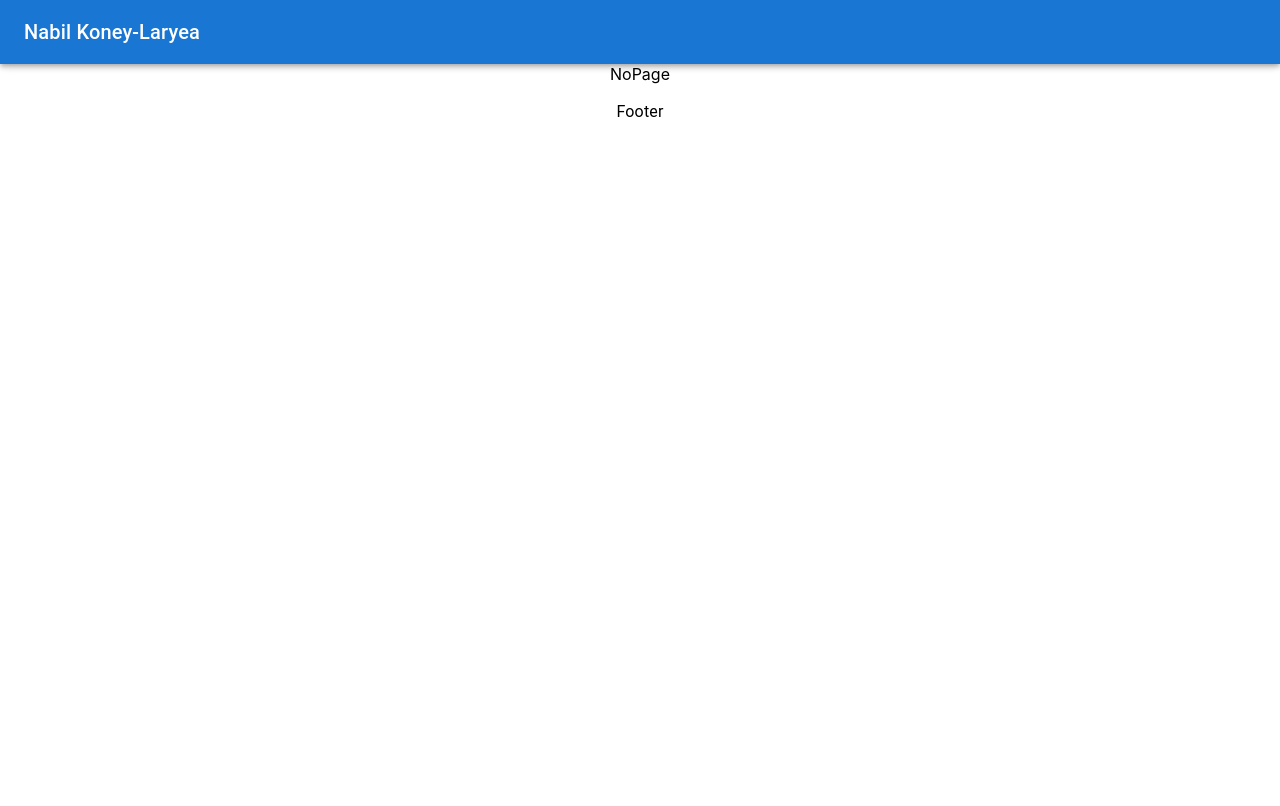
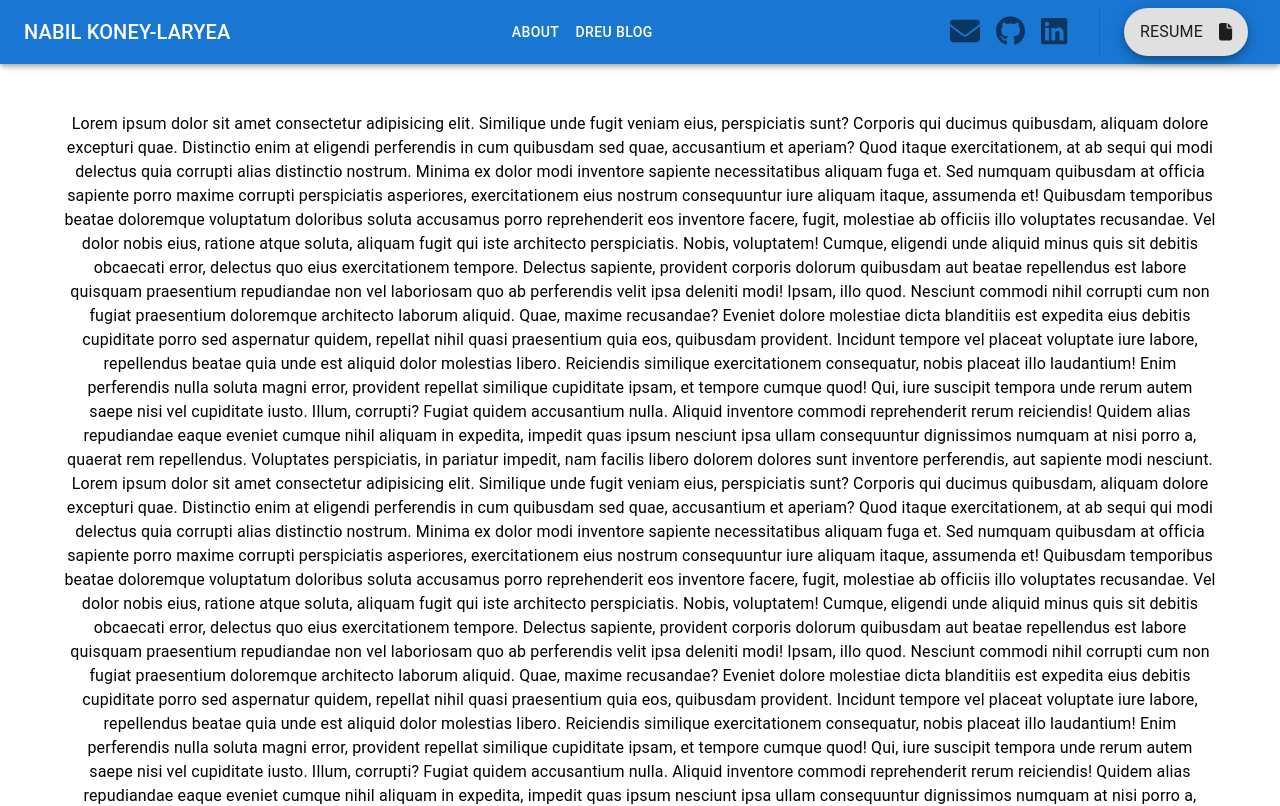
Before and after one commit to nabilkoneylaryea/nabilkoneylaryea.github.io, a React (Create React App) app: page /about in a window 1280 px wide. Shown: the top 806 px of the page. Built offline with nearby package versions, Linux system fonts and the light colour scheme.

Commit message:
Added buttons to route to important information

```diff
--- a/package.json
+++ b/package.json
@@ -5,11 +5,17 @@
   "dependencies": {
     "@emotion/react": "^11.11.1",
     "@emotion/styled": "^11.11.0",
+    "@fortawesome/fontawesome-svg-core": "^6.4.0",
+    "@fortawesome/free-brands-svg-icons": "^6.4.0",
+    "@fortawesome/free-solid-svg-icons": "^6.4.0",
+    "@fortawesome/react-fontawesome": "^0.2.0",
     "@mui/icons-material": "^5.11.16",
     "@mui/material": "^5.13.6",
     "@testing-library/jest-dom": "^5.16.5",
     "@testing-library/react": "^13.4.0",
     "@testing-library/user-event": "^13.5.0",
+    "babel-plugin-macros": "^3.1.0",
+    "font-awesome": "^4.7.0",
     "react": "^18.2.0",
     "react-dom": "^18.2.0",
     "react-router-dom": "^6.14.0",
--- a/src/App.js
+++ b/src/App.js
@@ -1,8 +1,6 @@
 import React from 'react';
 import About from './pages/About';
-import Contact from './pages/Contact';
 import Dreu from './pages/Dreu';
-import Feedback from './pages/Feedback';
 import NoPage from './pages/NoPage';
 import Resume from './pages/Resume';
 import Header from './components/Header';
@@ -17,33 +15,23 @@ function App() {
 		<div className='App'>
 			<Box display='flex' flexDirection='column'>
 				<Box>
-					<Header />
-				</Box>
-				<Box>
 					<Container>
 						<BrowserRouter>
+							<Header />
 							<Routes>
 								<Route path='/'>
-									<Route index element={<About />} />
+									<Route path='about' element={<About />} />
 									<Route path='resume' element={<Resume />} />
 									<Route path='dreu' element={<Dreu />} />
-									<Route
-										path='feedback'
-										element={<Feedback />}
-									/>
-									<Route
-										path='contact'
-										element={<Contact />}
-									/>
 									<Route path='*' element={<NoPage />} />
 								</Route>
 							</Routes>
 						</BrowserRouter>
 					</Container>
 				</Box>
-				<Box p={2}>
+				{/* <Box p={2}>
 					<Footer />
-				</Box>
+				</Box> */}
 			</Box>
 		</div>
 	);
--- /dev/null
+++ b/src/components/Contact.js
@@ -0,0 +1,86 @@
+import React from 'react';
+import {
+	Box,
+	IconButton,
+	Button,
+	Stack,
+	Tooltip,
+	Divider,
+	Fab,
+	Typography,
+} from '@mui/material';
+import { FontAwesomeIcon } from '@fortawesome/react-fontawesome';
+import { faEnvelope, faFile } from '@fortawesome/free-solid-svg-icons';
+import { faGithub, faLinkedin } from '@fortawesome/free-brands-svg-icons';
+const ContactButtons = () => {
+	const mail = () => {
+		window.open('mailto:nkoney14@gmail.com');
+	};
+	const github = () => {
+		window.open('https://github.com/nabilkoneylaryea');
+	};
+	const linkedin = () => {
+		window.open('https://linkedin.com/in/nabilkoneylaryea');
+	};
+	return (
+		<Box>
+			<Tooltip title={'Email: nkoney14@gmail.com'}>
+				<IconButton onClick={mail}>
+					<FontAwesomeIcon icon={faEnvelope} size='lg' />
+				</IconButton>
+			</Tooltip>
+			<Tooltip title={'GitHub: nabilkoneylaryea'}>
+				<IconButton onClick={github}>
+					<FontAwesomeIcon icon={faGithub} size='lg' />
+				</IconButton>
+			</Tooltip>
+			<Tooltip title={'LinkedIn: nabilkoneylaryea'}>
+				<IconButton onClick={linkedin}>
+					<FontAwesomeIcon icon={faLinkedin} size='lg' />
+				</IconButton>
+			</Tooltip>
+		</Box>
+	);
+};
+const ResumeButton = () => {
+	const resume = () => {
+		window.open('https://flowcv.com/resume/knth85dn6u');
+	};
+	return (
+		<Fab onClick={resume} variant='extended'>
+			<Typography mr={2}>Resume</Typography>
+			<FontAwesomeIcon icon={faFile} size='lg' />
+		</Fab>
+	);
+};
+
+function Contact() {
+	return (
+		<>
+			<Box p={1} sx={{ display: { xs: 'none', sm: 'block' } }}>
+				<Stack direction={'row'} spacing={3} justifyContent={'center'}>
+					<ContactButtons />
+					<Divider orientation='vertical' variant='middle' flexItem />
+					<ResumeButton />
+				</Stack>
+			</Box>
+			<Box p={1} sx={{ display: { xs: 'block', sm: 'none' } }}>
+				<Stack
+					direction={'column'}
+					spacing={3}
+					justifyContent={'center'}
+				>
+					<ContactButtons />
+					<Divider
+						orientation='horizontal'
+						variant='middle'
+						flexItem
+					/>
+					<ResumeButton />
+				</Stack>
+			</Box>
+		</>
+	);
+}
+
+export default Contact;
--- a/src/components/Header.js
+++ b/src/components/Header.js
@@ -1,5 +1,4 @@
 import * as React from 'react';
-import PropTypes from 'prop-types';
 import AppBar from '@mui/material/AppBar';
 import Toolbar from '@mui/material/Toolbar';
 import Typography from '@mui/material/Typography';
@@ -7,6 +6,19 @@ import useScrollTrigger from '@mui/material/useScrollTrigger';
 import Box from '@mui/material/Box';
 import Container from '@mui/material/Container';
 import Slide from '@mui/material/Slide';
+import Divider from '@mui/material/Divider';
+import Drawer from '@mui/material/Drawer';
+import IconButton from '@mui/material/IconButton';
+import List from '@mui/material/List';
+import ListItem from '@mui/material/ListItem';
+import ListItemButton from '@mui/material/ListItemButton';
+import ListItemText from '@mui/material/ListItemText';
+import MenuIcon from '@mui/icons-material/Menu';
+import Button from '@mui/material/Button';
+
+import Contact from './Contact';
+
+import { NavLink } from 'react-router-dom';
 
 function HideOnScroll(props) {
 	const { children, window } = props;
@@ -24,28 +36,122 @@ function HideOnScroll(props) {
 	);
 }
 
-HideOnScroll.propTypes = {
-	children: PropTypes.element.isRequired,
-	/**
-	 * Injected by the documentation to work in an iframe.
-	 * You won't need it on your project.
-	 */
-	window: PropTypes.func,
-};
+const drawerWidth = 240;
+const navItems = [
+	{ route: 'about', name: 'About' },
+	{ route: 'dreu', name: 'DREU Blog' },
+	// { route: 'resume', name: 'Resume' },
+];
 
 export default function Header(props) {
+	const { window } = props;
+	const [mobileOpen, setMobileOpen] = React.useState(false);
+
+	const handleDrawerToggle = () => {
+		setMobileOpen((prevState) => !prevState);
+	};
+
+	const drawer = (
+		<Box onClick={handleDrawerToggle} sx={{ textAlign: 'center' }}>
+			<Typography variant='h6' sx={{ my: 2 }}>
+				Menu
+			</Typography>
+			<Divider />
+			<List>
+				{navItems.map((item) => (
+					<NavLink
+						to={'/' + item.route}
+						style={{ color: 'inherit', 'text-decoration': 'none' }}
+					>
+						<ListItem key={item.route} disablePadding>
+							<ListItemButton sx={{ textAlign: 'center' }}>
+								<ListItemText primary={item.name} />
+							</ListItemButton>
+						</ListItem>
+					</NavLink>
+				))}
+				<Contact />
+			</List>
+		</Box>
+	);
+
+	const container =
+		window !== undefined ? () => window().document.body : undefined;
+
 	return (
-		<>
-			<HideOnScroll {...props}>
-				<AppBar>
+		<Box>
+			<HideOnScroll>
+				<AppBar component='nav'>
 					<Toolbar>
-						<Typography variant='h6' component='div'>
-							Nabil Koney-Laryea
+						<IconButton
+							color='inherit'
+							aria-label='open drawer'
+							edge='start'
+							onClick={handleDrawerToggle}
+							sx={{ mr: 2, display: { sm: 'none' } }}
+						>
+							<MenuIcon />
+						</IconButton>
+						<Typography
+							variant='h6'
+							component='div'
+							sx={{
+								display: { xs: 'block' },
+							}}
+						>
+							NABIL KONEY-LARYEA
 						</Typography>
+						<Box
+							flexGrow={1}
+							sx={{
+								display: { xs: 'none', sm: 'block' },
+							}}
+						>
+							{navItems.map((item) => (
+								<NavLink
+									to={'/' + item.route}
+									style={{ 'text-decoration': 'none' }}
+								>
+									<Button
+										key={item.route}
+										sx={{ color: '#fff' }}
+									>
+										{item.name}
+									</Button>
+								</NavLink>
+							))}
+						</Box>
+						<Box sx={{ display: { xs: 'none', sm: 'block' } }}>
+							<Contact />
+						</Box>
 					</Toolbar>
 				</AppBar>
 			</HideOnScroll>
-			<Toolbar />
-		</>
+
+			<Box component='nav'>
+				<Drawer
+					container={container}
+					variant='temporary'
+					open={mobileOpen}
+					onClose={handleDrawerToggle}
+					ModalProps={{
+						keepMounted: true, // Better open performance on mobile.
+					}}
+					sx={{
+						display: { xs: 'block', sm: 'none' },
+						'& .MuiDrawer-paper': {
+							boxSizing: 'border-box',
+							width: drawerWidth,
+						},
+					}}
+				>
+					{drawer}
+				</Drawer>
+			</Box>
+
+			<Box component='main' sx={{ p: 3 }}>
+				<Toolbar />
+			</Box>
+		</Box>
 	);
 }
--- /dev/null
+++ b/src/components/LoremIpsum.js
@@ -0,0 +1,48 @@
+import React from 'react';
+import { Typography } from '@mui/material';
+
+function LoremIpsum() {
+	return (
+		<Typography>
+			Lorem ipsum dolor sit amet consectetur adipisicing elit. Similique
+			unde fugit veniam eius, perspiciatis sunt? Corporis qui ducimus
+			quibusdam, aliquam dolore excepturi quae. Distinctio enim at
+			eligendi perferendis in cum quibusdam sed quae, accusantium et
+			aperiam? Quod itaque exercitationem, at ab sequi qui modi delectus
+			quia corrupti alias distinctio nostrum. Minima ex dolor modi
+			inventore sapiente necessitatibus aliquam fuga et. Sed numquam
+			quibusdam at officia sapiente porro maxime corrupti perspiciatis
+			asperiores, exercitationem eius nostrum consequuntur iure aliquam
+			itaque, assumenda et! Quibusdam temporibus beatae doloremque
+			voluptatum doloribus soluta accusamus porro reprehenderit eos
+			inventore facere, fugit, molestiae ab officiis illo voluptates
+			recusandae. Vel dolor nobis eius, ratione atque soluta, aliquam
+			fugit qui iste architecto perspiciatis. Nobis, voluptatem! Cumque,
+			eligendi unde aliquid minus quis sit debitis obcaecati error,
+			delectus quo eius exercitationem tempore. Delectus sapiente,
+			provident corporis dolorum quibusdam aut beatae repellendus est
+			labore quisquam praesentium repudiandae non vel laboriosam quo ab
+			perferendis velit ipsa deleniti modi! Ipsam, illo quod. Nesciunt
+			commodi nihil corrupti cum non fugiat praesentium doloremque
+			architecto laborum aliquid. Quae, maxime recusandae? Eveniet dolore
+			molestiae dicta blanditiis est expedita eius debitis cupiditate
+			porro sed aspernatur quidem, repellat nihil quasi praesentium quia
+			eos, quibusdam provident. Incidunt tempore vel placeat voluptate
+			iure labore, repellendus beatae quia unde est aliquid dolor
+			molestias libero. Reiciendis similique exercitationem consequatur,
+			nobis placeat illo laudantium! Enim perferendis nulla soluta magni
+			error, provident repellat similique cupiditate ipsam, et tempore
+			cumque quod! Qui, iure suscipit tempora unde rerum autem saepe nisi
+			vel cupiditate iusto. Illum, corrupti? Fugiat quidem accusantium
+			nulla. Aliquid inventore commodi reprehenderit rerum reiciendis!
+			Quidem alias repudiandae eaque eveniet cumque nihil aliquam in
+			expedita, impedit quas ipsum nesciunt ipsa ullam consequuntur
+			dignissimos numquam at nisi porro a, quaerat rem repellendus.
+			Voluptates perspiciatis, in pariatur impedit, nam facilis libero
+			dolorem dolores sunt inventore perferendis, aut sapiente modi
+			nesciunt.
+		</Typography>
+	);
+}
+
+export default LoremIpsum;
--- a/src/pages/About.js
+++ b/src/pages/About.js
@@ -1,7 +1,15 @@
 import React from 'react';
+import { Typography } from '@mui/material';
+import LoremIpsum from '../components/LoremIpsum';
 
 function About() {
-	return <div>About</div>;
+	return (
+		<>
+			<LoremIpsum />
+			<LoremIpsum />
+			<LoremIpsum />
+		</>
+	);
 }
 
 export default About;
--- a/src/pages/Contact.js
+++ /dev/null
@@ -1,7 +0,0 @@
-import React from 'react';
-
-function Contact() {
-	return <div>Contact</div>;
-}
-
-export default Contact;
--- a/src/pages/NoPage.js
+++ b/src/pages/NoPage.js
@@ -1,7 +1,7 @@
 import React from 'react';
 
 function NoPage() {
-	return <div>NoPage</div>;
+	return <div>Sorry Not Found!</div>;
 }
 
 export default NoPage;
```
Also changed, not shown: 1 other file (tests, documents, lock files or other folders).
